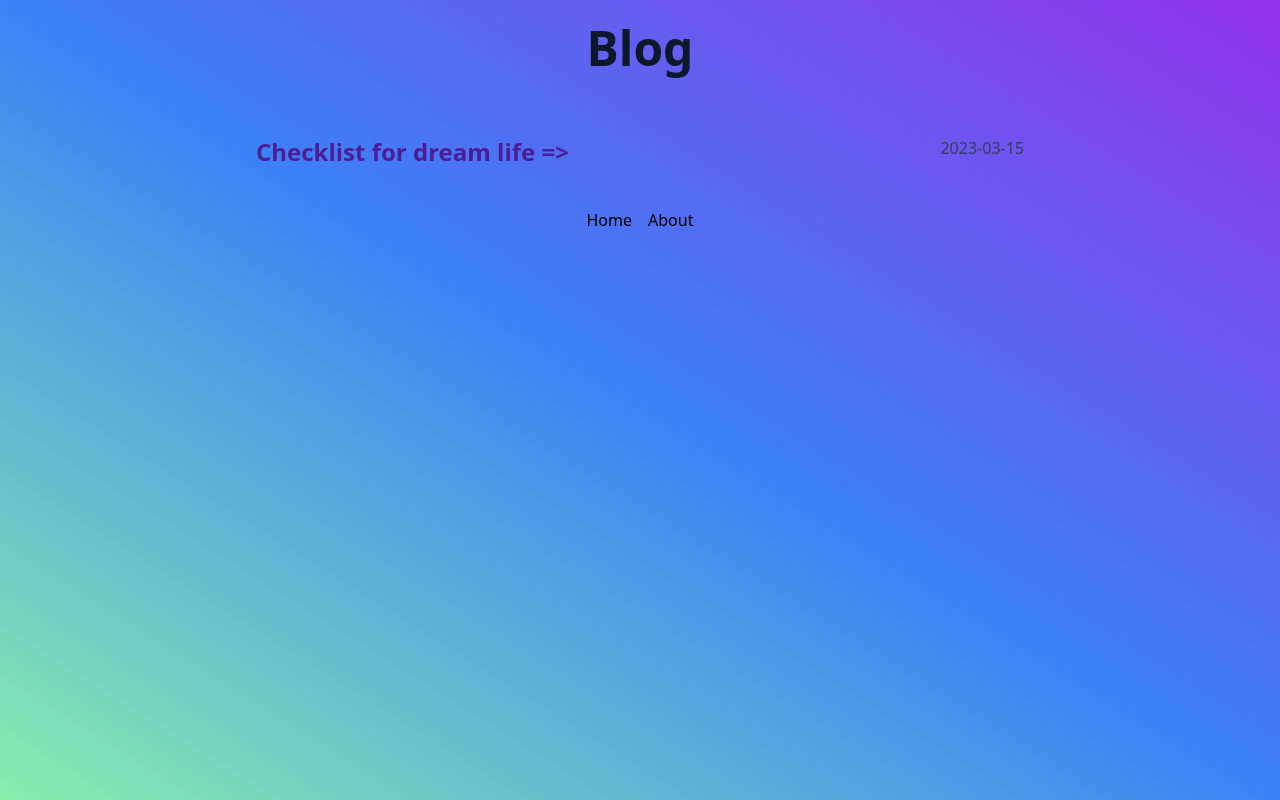
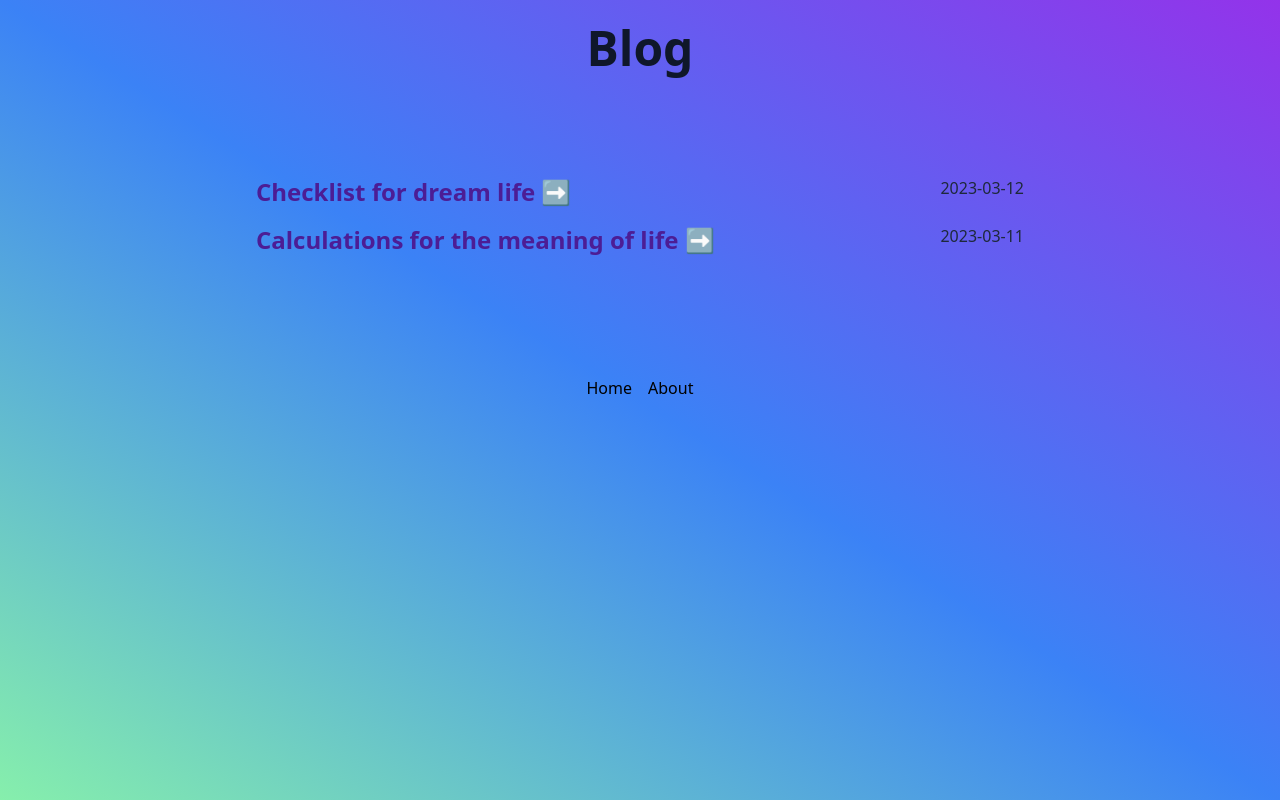
Before and after one commit to Rox-Quode/dream-todo-app, a Next.js app: page /blog in a window 1280 px wide. Built offline with nearby package versions, Linux system fonts and the light colour scheme.

Commit message:
optimized blog page

```diff
--- a/components/AddItem.jsx
+++ b/components/AddItem.jsx
@@ -45,7 +45,6 @@ export function AddItem({ refreshData }) {
             id="dueDate"
             name="dueDate"
             value={dueDate}
-            placeholder="Pick date 📅"
             min={format(new Date(), "dd/MM/yyyy")}
             className="w-full rounded-md border-gray-200 py-2.5 xs:pr-2 sm:pr-6 sm:text-sm"
             onChange={(e) => setDueDate(e.target.value)}
--- a/pages/blog/index.js
+++ b/pages/blog/index.js
@@ -22,7 +22,7 @@ export async function getStaticProps() {
         </Head>
         <main className="bg-gradient-to-tr from-green-300 via-blue-500 to-purple-600">
           <div className="container mx-auto flex flex-col items-center p-6 min-h-[100vh] gap-y-6">
-            <h1 className="text-5xl text-center font-bold text-slate-900 mb-10">Blog</h1>
+            <h1 className="text-5xl text-center font-bold text-slate-900 mb-20">Blog</h1>
             <div className="w-full max-w-3xl">
                 {allPostsData.map(({ id, date, title }) => (
                 <div key={id} className="flex flex-row justify-between">
@@ -30,13 +30,13 @@ export async function getStaticProps() {
                     href={`blog/${id}`}
                     className="text-2xl text-violet-900 font-bold pb-4 inline-block hover:text-violet-700  cursor-pointer"
                     >
-                    {title} {"=>"}
+                    {title} {"➡️"}
                     </Link>
-                    <div className="text-slate-700 pb-4 inline-block">{date}</div>
+                    <div className="text-slate-800 pb-4 inline-block">{date}</div>
                 </div>
                 ))}
             </div>
-            <div className="flex flex-row gap-x-4">
+            <div className="flex flex-row gap-x-4 mt-20">
                 <Link href="/" className="hover:text-violet-900">
                 Home
                 </Link>
--- a/pages/dashboard.js
+++ b/pages/dashboard.js
@@ -71,7 +71,7 @@ export default function Dashboard({ todos }) {
                             🔥 Priority
                             </th>
                             <th className="whitespace-nowrap px-4 py-2 text-left font-medium text-lg text-gray-900">
-                            🗓 Due
+                            📅 Due
                             </th>
                         </tr>
                         </thead>
--- a/posts/calculations-for-the-meaning-of-life.md
+++ b/posts/calculations-for-the-meaning-of-life.md
@@ -1,7 +1,7 @@
 ---
 title: "Calculations for the meaning of life"
 date: "2023-03-11"
-status: "draft"
+status: "published"
 ---
 
 Arabica Acerbic Affogato Aftertaste Aged Americano And Aroma, bar panna so Barista cortado trifecta extraction, skinny aftertaste filter java cultivar cinnamon. Mazagran trade Barista french and Acerbic acerbic Aged milk cinnamon origin carajillo, mountain coffee roast mug wings Bar single viennese pumpkin go pot, dripper crema flavour mocha At bar sit medium au breve.
--- a/posts/checklist-for-dream-life.md
+++ b/posts/checklist-for-dream-life.md
@@ -1,6 +1,6 @@
 ---
 title: "Checklist for dream life"
-date: "2023-03-15"
+date: "2023-03-12"
 status: "published"
 ---
 
```
